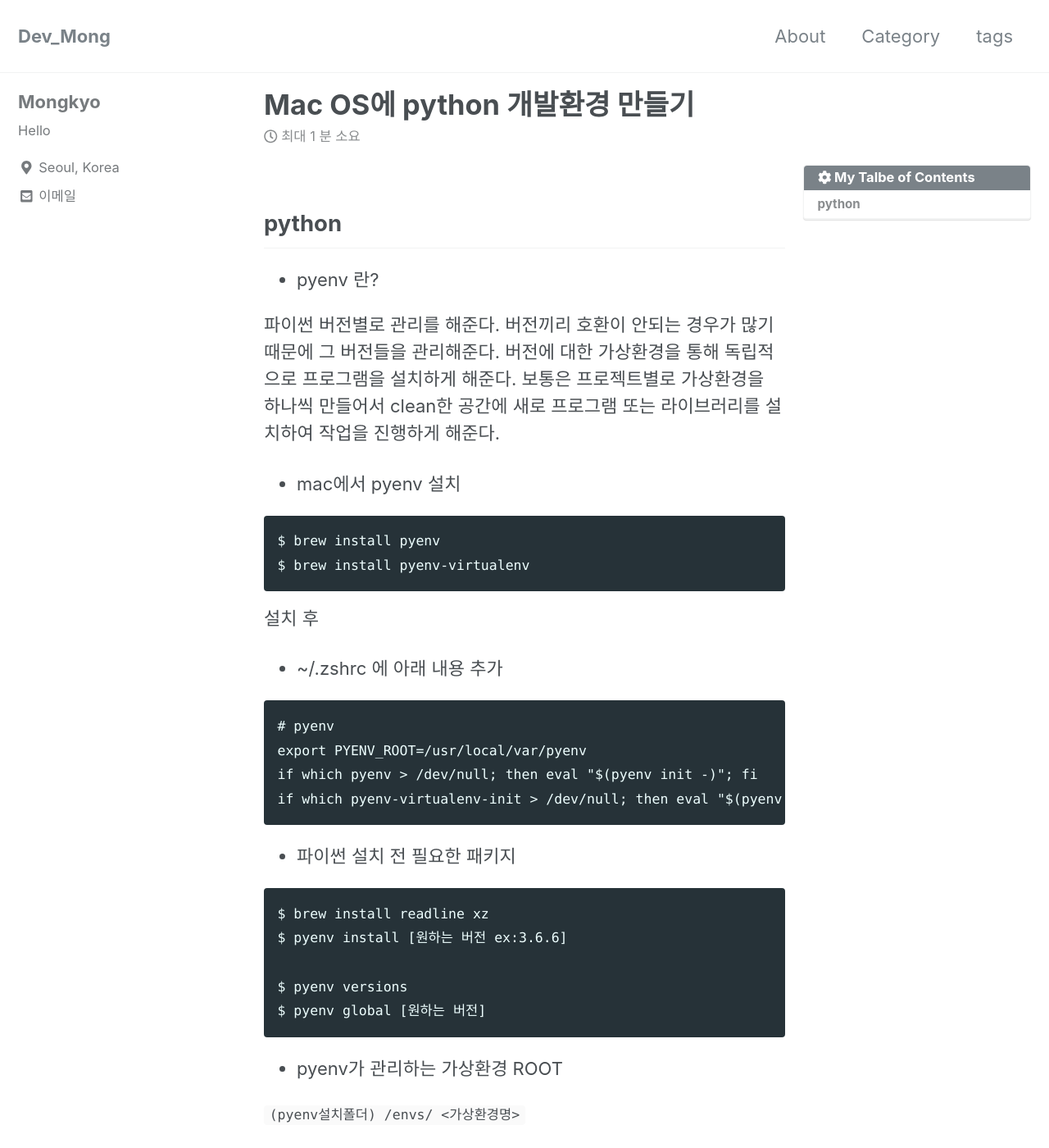
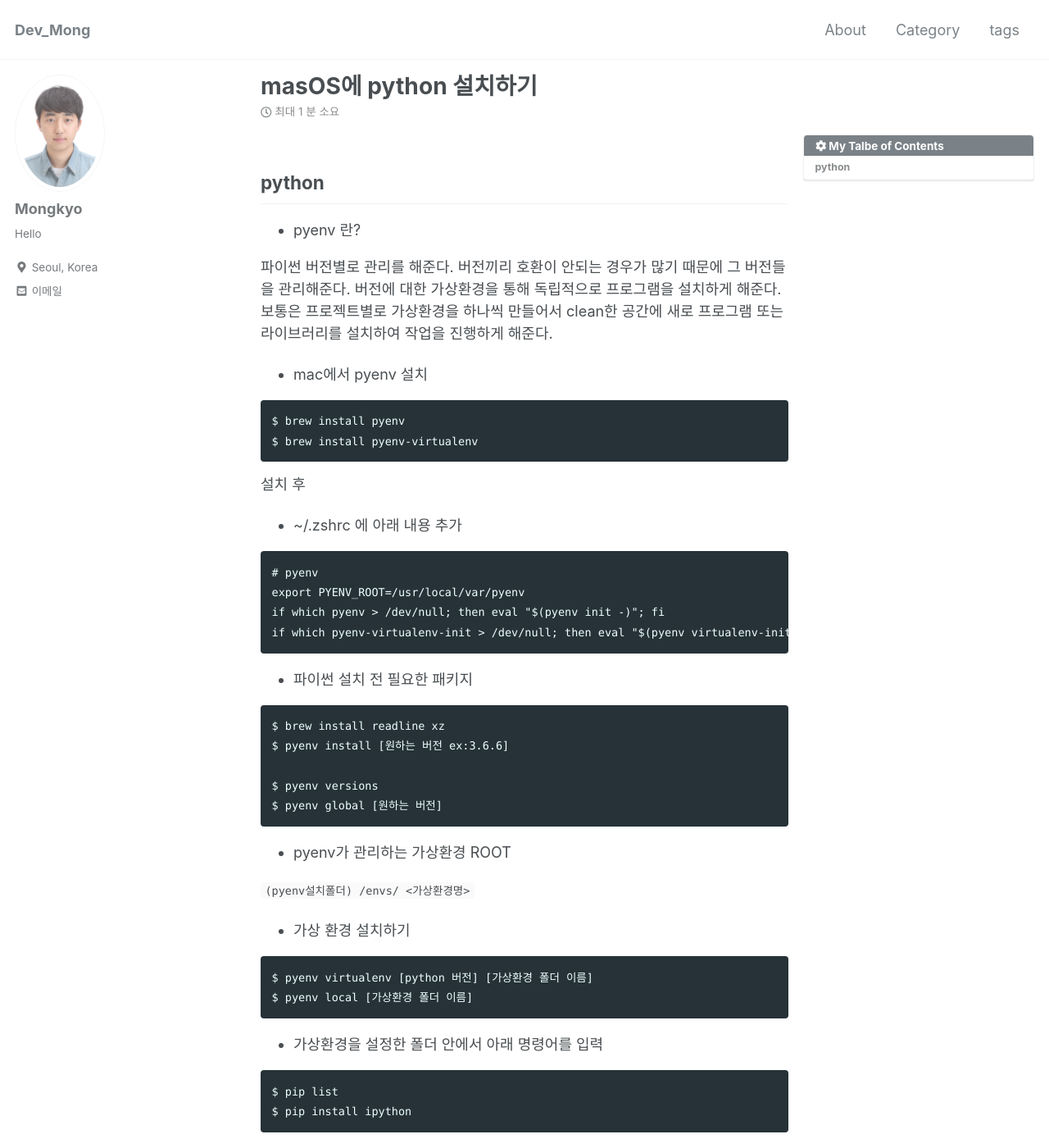
Before and after one commit to mongkyo/mongkyo.github.io, a Jekyll site: the page built from _posts/2018-09-13-macos_python_install.md, in a window 1280 px wide and 1400 px high. Shown: the whole window at 82% size. Built offline with Jekyll 4.4.1, drawn with Linux system fonts in a browser that asks for light colours; nearby versions of some CDN libraries.

Commit message:
modified some files

```diff
--- a/_config.yml
+++ b/_config.yml
@@ -101,7 +101,7 @@ analytics:
 # Site Author
 author:
   name             : "Mongkyo"
-  avatar           : # path of avatar image, e.g. "/assets/images/bio-photo.jpg"
+  avatar           : "./mongkyo.jpeg" # path of avatar image, e.g. "/assets/images/bio-photo.jpg"
   bio              : "Hello"
   location         : "Seoul, Korea"
   email            : "dreamong91@gmail.com"
@@ -213,7 +213,7 @@ sass:
 
 # Outputting
 permalink: /:categories/:title/
-paginate: 5 # amount of posts to show
+paginate: 10 # amount of posts to show
 paginate_path: /page:num/
 timezone: # https://en.wikipedia.org/wiki/List_of_tz_database_time_zones
 
--- a/_posts/2018-09-13-macos_python_install.md
+++ b/_posts/2018-09-13-macos_python_install.md
@@ -1,5 +1,5 @@
 ---
-title: "Mac OS에 python 개발환경 만들기"
+title: "masOS에 python 설치하기"
 categories:
    - Dev
 tags:
--- a/assets/css/main.scss
+++ b/assets/css/main.scss
@@ -6,3 +6,19 @@
 
 @import "minimal-mistakes/skins/{{ site.minimal_mistakes_skin | default: 'default' }}"; // skin
 @import "minimal-mistakes"; // main partials
+
+
+html {
+    font-size: 12px; // originally 16px
+    @include breakpoint($medium) {
+        font-size: 14px; // originally 18px
+    }
+
+    @include breakpoint($large) {
+        font-size: 16px; // originally 20px
+    }
+
+    @include breakpoint($x-large) {
+        font-size: 18px; // originally 22px
+    }
+}
```
Also changed, not shown: mongkyo.jpeg (added).
